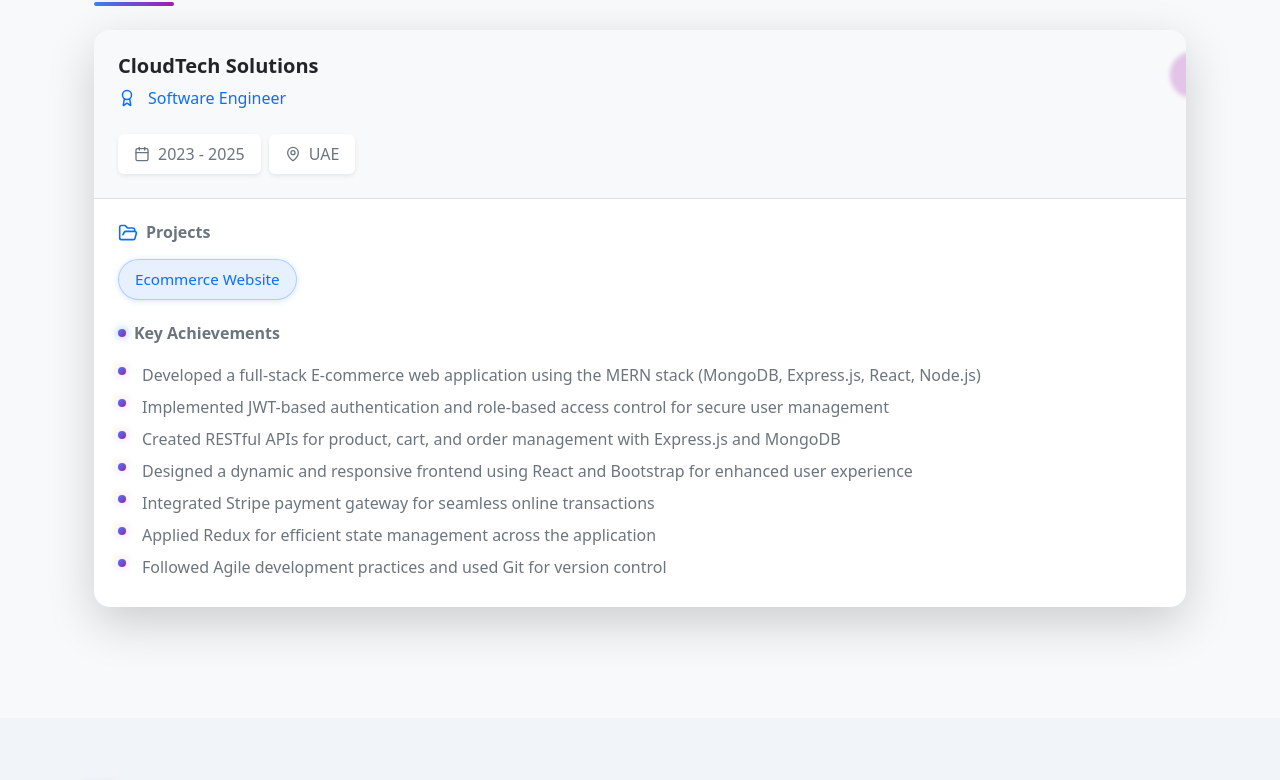
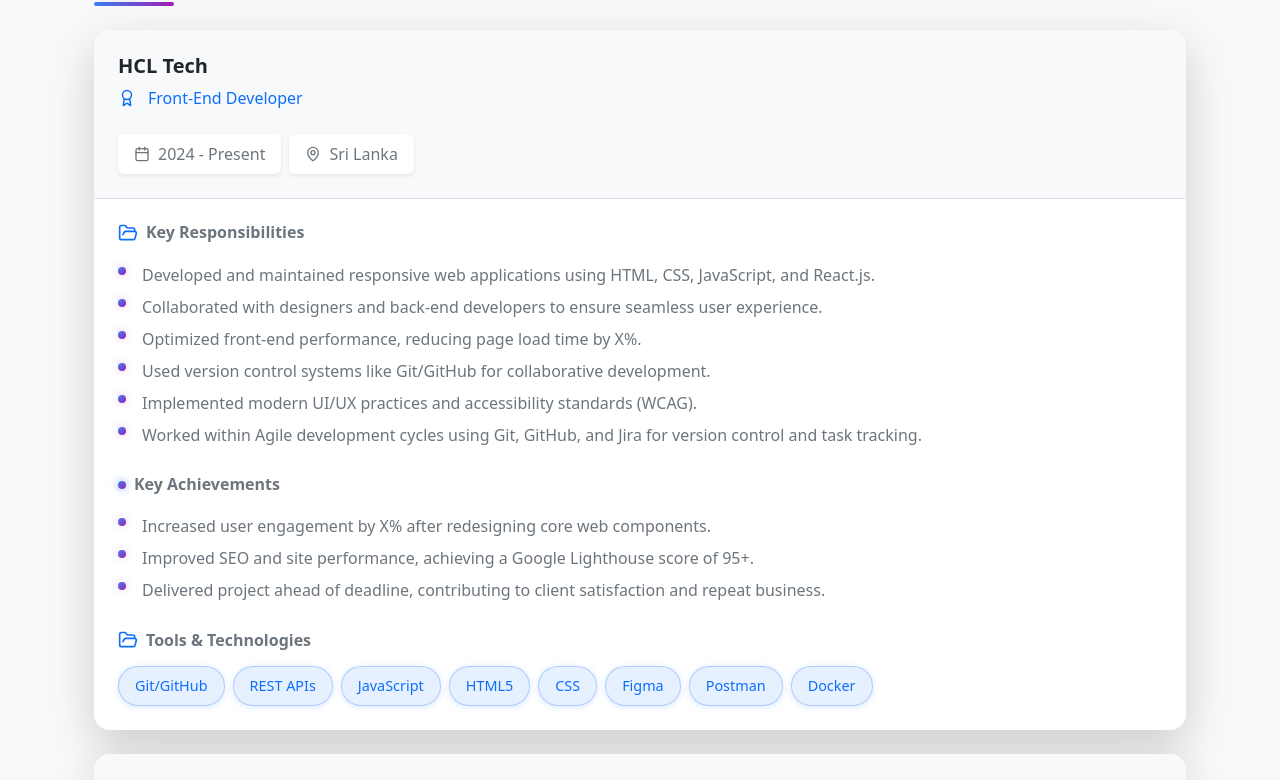
Before and after one commit to Ilhamempire180/Portfolio, a React (Vite) app: page / in a window 1280 px wide. Shown: the part 1397-2177 px from the top of the page. Built offline with nearby package versions, Linux system fonts and the light colour scheme.

Commit message:
feat(experience): add HCL Tech and Atlassian roles with updated achievements and tools

```diff
--- a/src/components/Experience.jsx
+++ b/src/components/Experience.jsx
@@ -1,62 +1,87 @@
-
 import { Briefcase, Calendar, Award, MapPin, FolderOpen } from "lucide-react";
 
-// Portfolio data (same as yours)
 const portfolioData = {
   experience: [
     {
-      company: "CloudTech Solutions",
-      position:"Software Engineer ",
-      period: "2023 - 2025",
-      location: "UAE",
-      projects: [ "Ecommerce Website"],
+      company: "HCL Tech",
+      position: "Front-End Developer",
+      period: "2024 - Present",
+      location: "Sri Lanka",
+      responsibilities: [
+        "Developed and maintained responsive web applications using HTML, CSS, JavaScript, and React.js.",
+        "Collaborated with designers and back-end developers to ensure seamless user experience.",
+        "Optimized front-end performance, reducing page load time by X%.",
+        "Used version control systems like Git/GitHub for collaborative development.",
+        "Implemented modern UI/UX practices and accessibility standards (WCAG).",
+        "Worked within Agile development cycles using Git, GitHub, and Jira for version control and task tracking."
+      ],
       achievements: [
-          "Developed a full-stack E-commerce web application using the MERN stack (MongoDB, Express.js, React, Node.js)",
-  "Implemented JWT-based authentication and role-based access control for secure user management",
-  "Created RESTful APIs for product, cart, and order management with Express.js and MongoDB",
-  "Designed a dynamic and responsive frontend using React and Bootstrap for enhanced user experience",
-  "Integrated Stripe payment gateway for seamless online transactions",
-  "Applied Redux for efficient state management across the application",
-  "Followed Agile development practices and used Git for version control"
+        "Increased user engagement by X% after redesigning core web components.",
+        "Improved SEO and site performance, achieving a Google Lighthouse score of 95+.",
+        "Delivered project ahead of deadline, contributing to client satisfaction and repeat business."
+      ],
+      tools: [
+        "Git/GitHub", "REST APIs", "JavaScript", "HTML5", "CSS", "Figma", "Postman", "Docker"
+      ]
+    },
+    {
+      company: "Atlassian",
+      position: "Junior Front-End Developer",
+      period: "2023 - 2024",
+      location: "Sri Lanka",
+      responsibilities: [
+        "Assisted in developing responsive web pages using React, Tailwind CSS, and TypeScript.",
+        "Collaborated with the design team to translate Figma mockups into interactive UI components.",
+        "Improved website performance by optimizing images and reducing bundle size, leading to a 20% faster load time.",
+        "Participated in daily stand-ups and code reviews, gaining practical exposure to Agile/Scrum methodologies.",
+        "Integrated APIs for features like contact forms, maps, and dynamic content updates.",
+        "Deployed and maintained client websites using GitHub Pages and Notify.",
+        "Delivered projects on time and provided post-launch support for clients."
       ]
     }
   ]
 };
 
 const gradientLine = {
-  width: '80px',
-  height: '4px',
-  background: 'linear-gradient(90deg, #3b82f6 0%, #a21caf 100%)',
-  borderRadius: '999px',
-  transition: 'background 0.4s'
+  width: "80px",
+  height: "4px",
+  background: "linear-gradient(90deg, #3b82f6 0%, #a21caf 100%)",
+  borderRadius: "999px",
+  transition: "background 0.4s"
 };
 
 const gradientMiniDot = {
-  width: '8px',
-  height: '8px',
-  background: 'linear-gradient(135deg, #3b82f6, #a21caf)', // slightly angled
-  borderRadius: '50%',
-  marginTop: '8px',
+  width: "8px",
+  height: "8px",
+  background: "linear-gradient(135deg, #3b82f6, #a21caf)",
+  borderRadius: "50%",
+  marginTop: "8px",
   flexShrink: 0,
-  boxShadow: '0 0 8px #a21caf44'
+  boxShadow: "0 0 8px #a21caf44"
 };
 
 const Experience = () => (
-  <div className="min-vh-100 bg-light animate-fadeIn" style={{ animation: 'fadeIn 1s' }}>
-    <section className="container p-4 position-relative" id="experience" style={{ scrollMarginTop: '80px' }}>
-      {/* Section title */}
+  <div className="min-vh-100 bg-light animate-fadeIn" style={{ animation: "fadeIn 1s" }}>
+    <section className="container p-4 position-relative" id="experience" style={{ scrollMarginTop: "80px" }}>
       <div className="mb-4">
         <div className="d-flex align-items-center gap-3 mb-3">
           <div className="p-2 bg-primary bg-opacity-10 rounded shadow animate-pop">
             <Briefcase className="text-primary" size={28} />
           </div>
-          <h2 className="h2 fw-bold text-gradient m-0" style={{ background: 'linear-gradient(90deg,#3b82f6 40%,#a21caf 100%)', WebkitBackgroundClip: 'text', color: 'transparent' }}>
+          <h2
+            className="h2 fw-bold text-gradient m-0"
+            style={{
+              background: "linear-gradient(90deg,#3b82f6 40%,#a21caf 100%)",
+              WebkitBackgroundClip: "text",
+              color: "transparent"
+            }}
+          >
             Experience
           </h2>
         </div>
         <div style={gradientLine} className="mb-2"></div>
       </div>
-      {/* Experience cards */}
+
       <div className="d-flex flex-column gap-4">
         {portfolioData.experience.map((exp, idx) => (
           <div
@@ -68,8 +93,14 @@
               borderLeft: "6px solid #a21caf"
             }}
             tabIndex={0}
-            onMouseOver={e => { e.currentTarget.style.transform = 'translateY(-4px) scale(1.01)'; e.currentTarget.style.boxShadow = "0 12px 48px #a21caf33"; }}
-            onMouseOut={e => { e.currentTarget.style.transform = ''; e.currentTarget.style.boxShadow = "0 6px 32px #3b82f633"; }}
+            onMouseOver={e => {
+              e.currentTarget.style.transform = "translateY(-4px) scale(1.01)";
+              e.currentTarget.style.boxShadow = "0 12px 48px #a21caf33";
+            }}
+            onMouseOut={e => {
+              e.currentTarget.style.transform = "";
+              e.currentTarget.style.boxShadow = "0 6px 32px #3b82f633";
+            }}
           >
             <div className="bg-light p-4 border-bottom">
               <div className="d-flex flex-column gap-3">
@@ -94,107 +125,97 @@
                 </div>
               </div>
             </div>
-            {/* Projects and Achievements */}
+
             <div className="p-4">
-              {exp.projects && exp.projects.length > 0 && (
+              {/* Responsibilities */}
+              {exp.responsibilities && (
                 <div className="mb-4">
                   <h4 className="h6 fw-semibold text-secondary mb-3 d-flex align-items-center gap-2">
                     <FolderOpen size={20} className="text-primary" />
-                    Projects
+                    Key Responsibilities
                   </h4>
-                  <div className="d-flex flex-wrap gap-2 mb-3">
-                    {exp.projects.map((project, i) => (
+                  <ul className="list-unstyled m-0">
+                    {exp.responsibilities.map((res, i) => (
+                      <li key={i} className="d-flex align-items-start gap-3 text-secondary lh-lg">
+                        <span style={gradientMiniDot}></span>
+                        <span>{res}</span>
+                      </li>
+                    ))}
+                  </ul>
+                </div>
+              )}
+
+              {/* Achievements */}
+              {exp.achievements && (
+                <div className="mb-4">
+                  <h4 className="h6 fw-semibold text-secondary mb-3 d-flex align-items-center gap-2">
+                    <span
+                      style={{
+                        width: "8px",
+                        height: "8px",
+                        background: "linear-gradient(135deg,#3b82f6,#a21caf)",
+                        borderRadius: "50%",
+                        display: "inline-block",
+                        boxShadow: "0 0 8px #3b82f6aa"
+                      }}
+                    ></span>
+                    Key Achievements
+                  </h4>
+                  <ul className="list-unstyled m-0">
+                    {exp.achievements.map((ach, i) => (
+                      <li key={i} className="d-flex align-items-start gap-3 text-secondary lh-lg">
+                        <span style={gradientMiniDot}></span>
+                        <span>{ach}</span>
+                      </li>
+                    ))}
+                  </ul>
+                </div>
+              )}
+
+              {/* Tools */}
+              {exp.tools && (
+                <div>
+                  <h4 className="h6 fw-semibold text-secondary mb-3 d-flex align-items-center gap-2">
+                    <FolderOpen size={20} className="text-primary" />
+                    Tools & Technologies
+                  </h4>
+                  <div className="d-flex flex-wrap gap-2">
+                    {exp.tools.map((tool, i) => (
                       <span
                         key={i}
                         className="px-3 py-2 bg-primary bg-opacity-10 text-primary rounded-pill text-sm fw-medium border border-primary border-opacity-25"
                         style={{
-                          fontSize: '0.95rem',
-                          cursor: 'pointer',
-                          transition: 'background 0.3s, color 0.3s',
-                          boxShadow: '0 1px 6px #3b82f633'
+                          fontSize: "0.9rem",
+                          cursor: "pointer",
+                          transition: "background 0.3s, color 0.3s",
+                          boxShadow: "0 1px 6px #3b82f633"
                         }}
-                        onMouseOver={e => { e.currentTarget.style.background = '#a21caf22'; e.currentTarget.style.color = '#a21caf'; }}
-                        onMouseOut={e => { e.currentTarget.style.background = 'rgba(59,130,246,0.1)'; e.currentTarget.style.color = '#3b82f6'; }}
+                        onMouseOver={e => {
+                          e.currentTarget.style.background = "#a21caf22";
+                          e.currentTarget.style.color = "#a21caf";
+                        }}
+                        onMouseOut={e => {
+                          e.currentTarget.style.background = "rgba(59,130,246,0.1)";
+                          e.currentTarget.style.color = "#3b82f6";
+                        }}
                       >
-                        {project}
+                        {tool}
                       </span>
                     ))}
                   </div>
                 </div>
               )}
-              <div>
-                <h4 className="h6 fw-semibold text-secondary mb-3 d-flex align-items-center gap-2">
-                  <span style={{
-                    width: '8px', height: '8px',
-                    background: 'linear-gradient(135deg,#3b82f6,#a21caf)',
-                    borderRadius: '50%',
-                    display: 'inline-block',
-                    boxShadow: '0 0 8px #3b82f6aa'
-                  }}></span>
-                  Key Achievements
-                </h4>
-                <ul className="list-unstyled m-0">
-                  {exp.achievements.map((achievement, i) => (
-                    <li
-                      key={i}
-                      className="d-flex align-items-start gap-3 text-secondary lh-lg"
-                      style={{ transition: "color 0.2s" }}
-                    >
-                      <span style={gradientMiniDot}></span>
-                      <span className="animate-fadeIn" style={{ animationDelay: `${i * 0.1 + 0.4}s` }}>
-                        {achievement}
-                      </span>
-                    </li>
-                  ))}
-                </ul>
-              </div>
             </div>
-            {/* Floating bubble animation for more "uyirotam" */}
-            <span
-              className="position-absolute"
-              style={{
-                right: -30,
-                top: 20,
-                width: 46,
-                height: 46,
-                borderRadius: '50%',
-                background: 'radial-gradient(circle at 40% 40%, #a21caf99 60%, #fff0 100%)',
-                filter: 'blur(2px)',
-                opacity: 0.4,
-                zIndex: 1,
-                pointerEvents: 'none',
-                animation: 'floatBubble 3s infinite alternate'
-              }}
-            />
           </div>
         ))}
       </div>
-      {/* CSS Animations */}
+
       <style>{`
         .animate-fadeIn { animation: fadeIn 1s; }
         .animate-pop { animation: popIn 0.8s cubic-bezier(.5,-0.3,.5,1.5); }
-        @keyframes fadeIn {
-          0% { opacity: 0; transform: translateY(12px);}
-          100% { opacity: 1; transform: none;}
-        }
-        @keyframes popIn {
-          0% { transform: scale(0.85);}
-          60% { transform: scale(1.08);}
-          100% { transform: scale(1);}
-        }
-        @keyframes floatBubble {
-          0% { transform: translateY(0);}
-          100% { transform: translateY(18px) scale(1.1);}
-        }
-        .exp-card:focus {
-          outline: 2px solid #a21caf99;
-          outline-offset: 2px;
-        }
-        .text-gradient {
-          background: linear-gradient(90deg,#3b82f6 40%,#a21caf 100%);
-          -webkit-background-clip: text;
-          -webkit-text-fill-color: transparent;
-        }
+        @keyframes fadeIn { 0% { opacity: 0; transform: translateY(12px);} 100% { opacity: 1; transform: none;} }
+        @keyframes popIn { 0% { transform: scale(0.85);} 60% { transform: scale(1.08);} 100% { transform: scale(1);} }
+        .exp-card:focus { outline: 2px solid #a21caf99; outline-offset: 2px; }
       `}</style>
     </section>
   </div>
```
